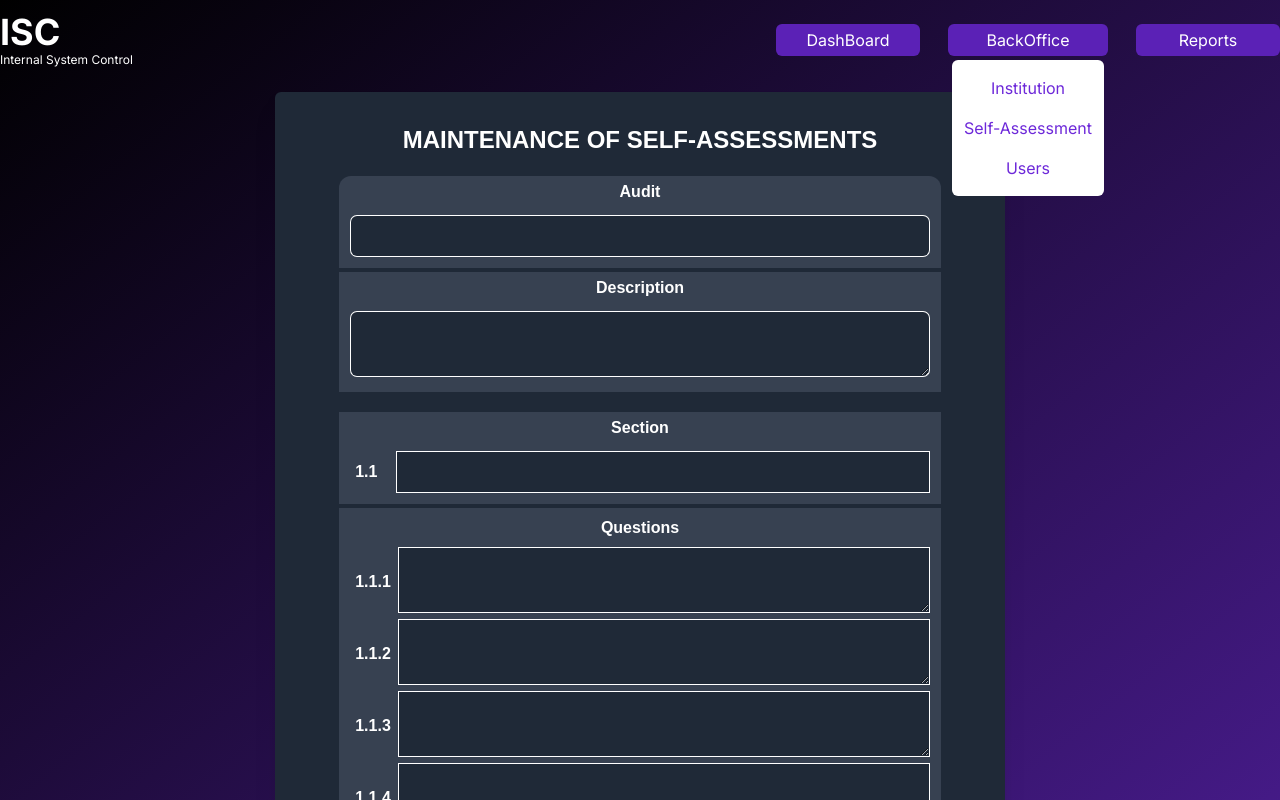
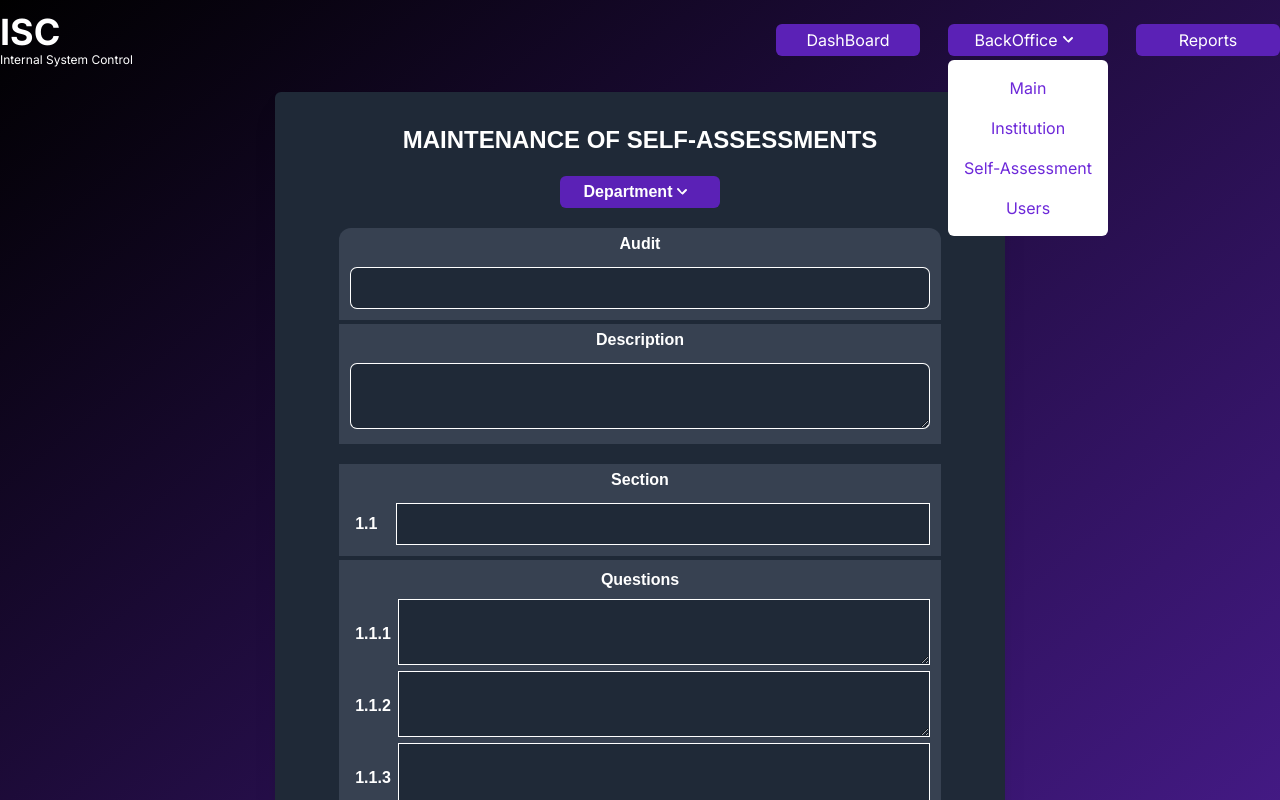
Before and after one commit to MarisolVR07/Proyect_Group-1-, a Next.js app in the folder proyect1/: page /backoffice/create-self-assessment in a window 1280 px wide. Both pictures are taken after a click on the button "BackOffice". Shown: the top 800 px of the page. Built offline with nearby package versions, Linux system fonts and the light colour scheme.

Commit message:
The drop-down list of a button was separated into a separate component, the navigation bar was updated and the ability to select the department in the maintenance self-assessment was also added.

```diff
--- /dev/null
+++ b/proyect1/src/components/DownArrowIcon.tsx
@@ -0,0 +1,18 @@
+import React from 'react';
+
+const DownArrowIcon = () => (
+    <svg
+        xmlns="http://www.w3.org/2000/svg"
+        className="h-5 w-5"
+        viewBox="0 0 20 20"
+        fill="currentColor"
+    >
+        <path
+            fillRule="evenodd"
+            d="M10 12a.997.997 0 01-.707-.293l-4-4a.999.999 0 111.414-1.414L10 10.586l3.293-3.293a.999.999 0 111.414 1.414l-4 4A.997.997 0 0110 12z"
+            clipRule="evenodd"
+        />
+    </svg>
+);
+
+export default DownArrowIcon;
--- /dev/null
+++ b/proyect1/src/components/DropdownMenu.tsx
@@ -0,0 +1,28 @@
+import React from 'react';
+import Link from 'next/link';
+
+interface LinkItem {
+    href: string;
+    text: string;
+}
+
+interface DropdownMenuProps {
+    isOpen: boolean;
+    links: LinkItem[];
+}
+
+const DropdownMenu: React.FC<DropdownMenuProps> = ({ isOpen, links }) => {
+    if (!isOpen) return null;
+
+    return (
+        <ul className="absolute text-center w-40 bg-white text-violet-700 py-2 rounded-md mt-1">
+            {links.map((link, index) => (
+                <Link href={link.href} key={index} passHref>
+                    <li className="hover:bg-violet-700 hover:text-white  px-3 py-2">{link.text}</li>
+                </Link>
+            ))}
+        </ul>
+    );
+};
+
+export default DropdownMenu;
--- a/proyect1/src/components/Header.tsx
+++ b/proyect1/src/components/Header.tsx
@@ -1,11 +1,19 @@
 'use client'
-import React, { useState } from 'react';
-import Link from 'next/link';
+import React, { useEffect, useState } from 'react';
 import PrimaryButton from './PrimaryButton';
+import DropdownMenu from './DropdownMenu';
+import DownArrowIcon from './DownArrowIcon';
 export default function Header() {
     const [isDropdownOpen, setDropdownOpen] = useState(false);
 
     const toggleDropdown = () => setDropdownOpen(!isDropdownOpen);
+
+    const dropdownLinks = [
+        { href: '/backoffice', text: 'Main' },
+        { href: '/backoffice/Institution', text: 'Institution' },
+        { href: '/backoffice/create-self-assessment', text: 'Self-Assessment' },
+        { href: '/backoffice/users', text: 'Users' }
+    ];
 
     return (
         <header className="w-full bg-transparent text-white py-3 top-0 z-10">
@@ -18,20 +26,8 @@ export default function Header() {
                     <ul className="flex space-x-4">
                         <PrimaryButton className="rounded-md w-36">DashBoard</PrimaryButton>
                         <li className="px-3 rounded-md">
-                            <PrimaryButton className='rounded-md w-40' onClick={toggleDropdown}>BackOffice</PrimaryButton>
-                            {isDropdownOpen && (
-                                <ul className="absolute text-center bg-white text-violet-700 py-2 rounded-md mt-1 ms-1">
-                                    <Link href="/backoffice/Institution/" passHref>
-                                        <li className="hover:bg-violet-700 hover:text-white  px-3 py-2">Institution</li>
-                                    </Link>
-                                    <Link href="/backoffice/create-self-assessment" passHref>
-                                        <li className="hover:bg-violet-700 hover:text-white  px-3 py-2">Self-Assessment</li>
-                                    </Link>
-                                    <Link href="/backoffice/users" passHref>
-                                        <li className="hover:bg-violet-700 hover:text-white  px-3 py-2">Users</li>
-                                    </Link>
-                                </ul>
-                            )}
+                            <PrimaryButton icon={<DownArrowIcon />} className='rounded-md w-40' onClick={toggleDropdown}>BackOffice</PrimaryButton>
+                            <DropdownMenu isOpen={isDropdownOpen} links={dropdownLinks} />
                         </li>
                         <PrimaryButton className="rounded-md w-36">Reports</PrimaryButton>
                     </ul>
--- a/proyect1/src/components/MantSelfAssessment.tsx
+++ b/proyect1/src/components/MantSelfAssessment.tsx
@@ -6,6 +6,9 @@ import TextArea from "./TextAreaForms";
 import Button from "./PrimaryButton";
 import PageButton from "./PageButton";
 import SecondaryButtom from "./SecondaryButton";
+import PrimaryButton from "./PrimaryButton";
+import DownArrowIcon from "./DownArrowIcon";
+import DropdownMenu from "./DropdownMenu";
 
 const MantSelfAssessment: React.FC = () => {
     const [currentPage, setCurrentPage] = useState<number>(1);
@@ -16,6 +19,16 @@ const MantSelfAssessment: React.FC = () => {
         "4": { sectionName: "", questions: Array.from({ length: 4 }, () => "") },
         "5": { sectionName: "", questions: Array.from({ length: 4 }, () => "") },
     });
+
+    const [isDropdownOpen, setDropdownOpen] = useState(false);
+
+    const toggleDropdown = () => setDropdownOpen(!isDropdownOpen);
+
+    const dropdownLinks = [
+        { href: '', text: 'D1' },
+        { href: '', text: 'D2' },
+        { href: '', text: 'D3' }
+    ];
 
 
     const handlePageChange = (pageNumber: number) => {
@@ -37,6 +50,10 @@ const MantSelfAssessment: React.FC = () => {
     return (
         <div className="form-control my-3 py-8 px-16 w-auto rounded-md items-center justify-center bg-gray-800 font-poppins font-semibold drop-shadow-xl">
             <h1 className="text-2xl text-white mb-5">MAINTENANCE OF SELF-ASSESSMENTS</h1>
+            <div className="mb-5 px-3 rounded-md">
+                <PrimaryButton icon={<DownArrowIcon />} className='rounded-md w-40' onClick={toggleDropdown}>Department</PrimaryButton>
+                <DropdownMenu isOpen={isDropdownOpen} links={dropdownLinks} />
+            </div>
             <div className="w-full mb-4 text-center">
                 <div className="bg-gray-700 w-full h-10 py-1 text-center rounded-t-xl">
                     <h2 className="text-white text-base">Audit</h2>
--- a/proyect1/src/components/PrimaryButton.tsx
+++ b/proyect1/src/components/PrimaryButton.tsx
@@ -4,16 +4,16 @@ interface PrimaryButtonProps {
   children: React.ReactNode;
   onClick?: () => void;
   className?: string;
+  icon?: React.ReactNode; // Icono opcional
 }
 
-
-const PrimaryButton: React.FC<PrimaryButtonProps> = ({ children, onClick, className }) => {
-
-  const buttonClasses = `text-white bg-violet-800 hover:bg-violet-700 h-8 ${className}`;
+const PrimaryButton: React.FC<PrimaryButtonProps> = ({ children, onClick, className, icon }) => {
+  const buttonClasses = `text-white bg-violet-800 hover:bg-violet-700 h-8 flex items-center justify-center ${className}`;
 
   return (
     <button className={buttonClasses} onClick={onClick}>
       {children}
+      {icon && <span className="mr-1">{icon}</span>}
     </button>
   );
 };
```
